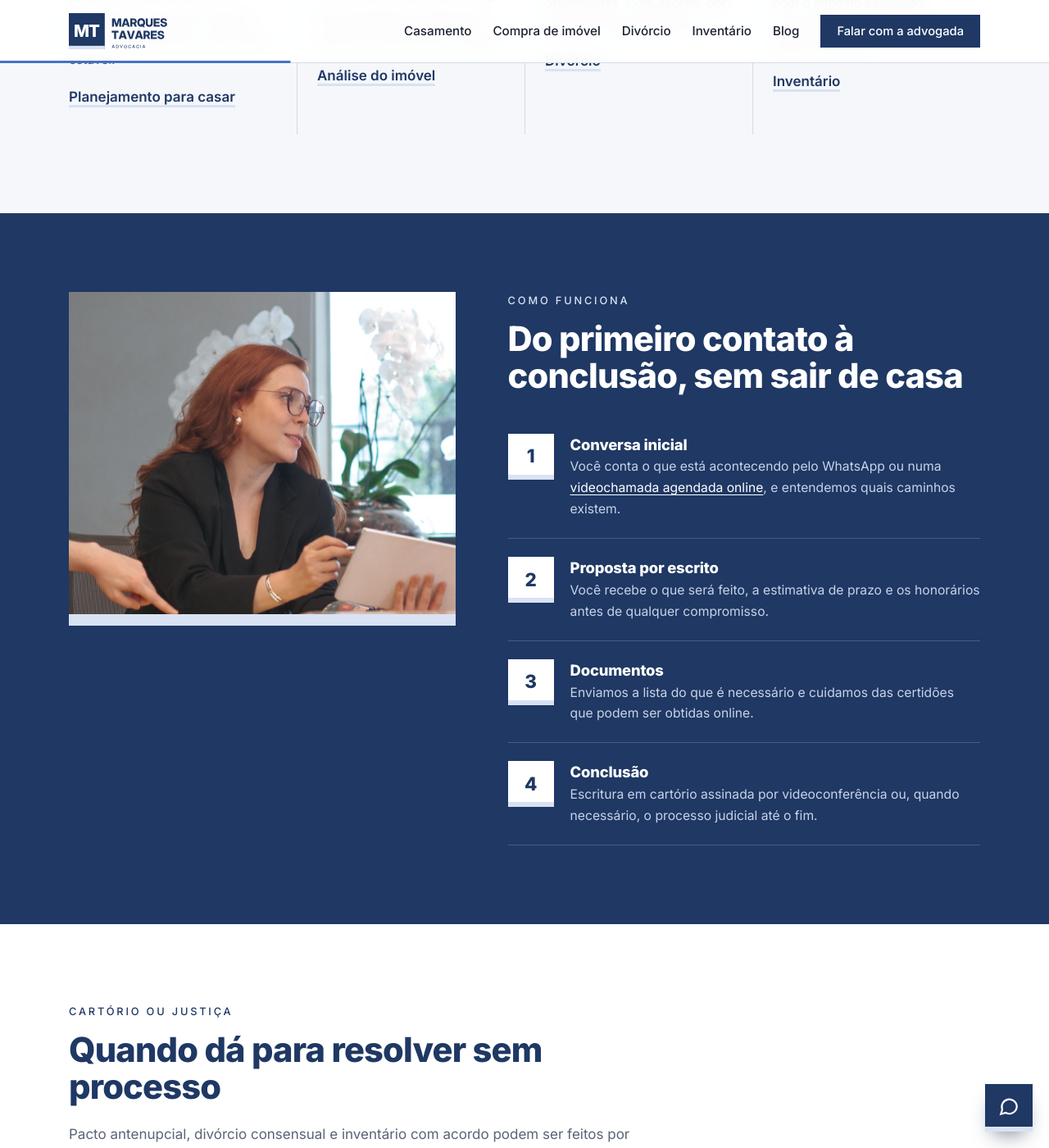
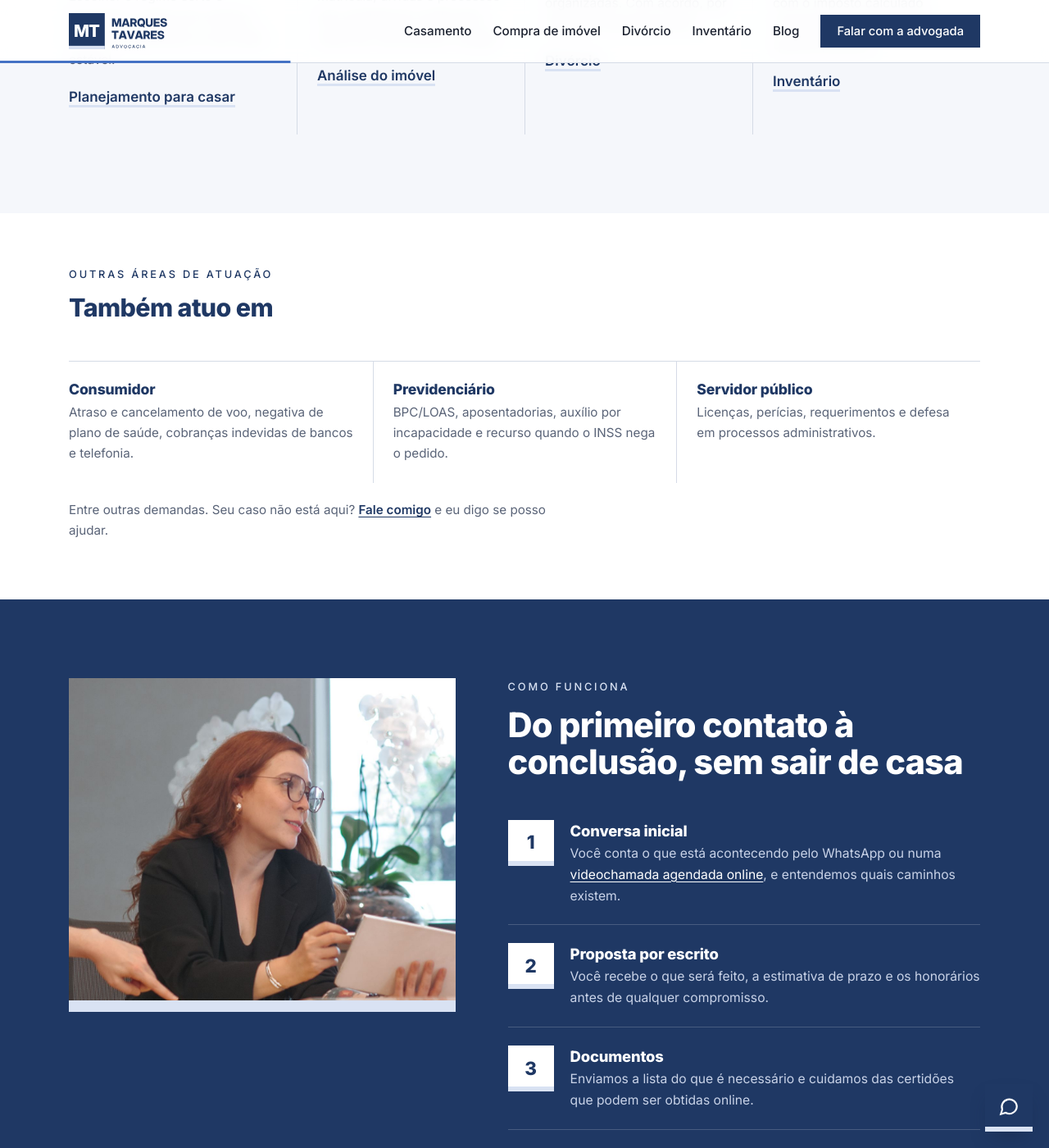
Before and after one commit to kellymtavares/marquestavares-site, a Jekyll site: the page index.html, which Jekyll copies as it is, in a window 1280 px wide and 1400 px high, scrolled down 1331 px. Shown: the whole window at 82% size. Built offline with Jekyll 4.4.1, drawn with Linux system fonts in a browser that asks for light colours; some of the changed text lies outside the part shown.

Commit message:
Add files via upload

```diff
--- a/_layouts/default.html
+++ b/_layouts/default.html
@@ -55,6 +55,7 @@
         <p><a href="/analise-pre-compra-de-imovel.html">Análise pré-compra de imóvel</a></p>
         <p><a href="/divorcio.html">Divórcio e união estável</a></p>
         <p><a href="/inventario.html">Inventário</a></p>
+        <p><a href="/outras-areas.html">Consumidor, previdenciário e servidor</a></p>
         <p><a href="/blog/">Blog</a></p>
       </div>
       <div>
--- a/analise-pre-compra-de-imovel.html
+++ b/analise-pre-compra-de-imovel.html
@@ -109,6 +109,7 @@
         <p><a href="analise-pre-compra-de-imovel.html">Análise pré-compra de imóvel</a></p>
         <p><a href="divorcio.html">Divórcio e união estável</a></p>
         <p><a href="inventario.html">Inventário</a></p>
+        <p><a href="outras-areas.html">Consumidor, previdenciário e servidor</a></p>
         <p><a href="/blog/">Blog</a></p>
       </div>
       <div>
--- a/casamento.html
+++ b/casamento.html
@@ -116,6 +116,7 @@
         <p><a href="analise-pre-compra-de-imovel.html">Análise pré-compra de imóvel</a></p>
         <p><a href="divorcio.html">Divórcio e união estável</a></p>
         <p><a href="inventario.html">Inventário</a></p>
+        <p><a href="outras-areas.html">Consumidor, previdenciário e servidor</a></p>
         <p><a href="/blog/">Blog</a></p>
       </div>
       <div>
--- a/divorcio.html
+++ b/divorcio.html
@@ -110,6 +110,7 @@
         <p><a href="analise-pre-compra-de-imovel.html">Análise pré-compra de imóvel</a></p>
         <p><a href="divorcio.html">Divórcio e união estável</a></p>
         <p><a href="inventario.html">Inventário</a></p>
+        <p><a href="outras-areas.html">Consumidor, previdenciário e servidor</a></p>
         <p><a href="/blog/">Blog</a></p>
       </div>
       <div>
--- a/index.html
+++ b/index.html
@@ -114,6 +114,30 @@
             <a href="inventario.html">Inventário</a>
           </li>
         </ol>
+      </div>
+    </section>
+
+    <section class="secao" id="outras-areas">
+      <div class="conteiner">
+        <div class="intro-secao">
+          <span class="rotulo">Outras áreas de atuação</span>
+          <h2>Também atuo em</h2>
+        </div>
+        <div class="outras">
+          <a href="outras-areas.html#consumidor">
+            <h3>Consumidor</h3>
+            <p>Atraso e cancelamento de voo, negativa de plano de saúde, cobranças indevidas de bancos e telefonia.</p>
+          </a>
+          <a href="outras-areas.html#previdenciario">
+            <h3>Previdenciário</h3>
+            <p>BPC/LOAS, aposentadorias, auxílio por incapacidade e recurso quando o INSS nega o pedido.</p>
+          </a>
+          <a href="outras-areas.html#servidor-publico">
+            <h3>Servidor público</h3>
+            <p>Licenças, perícias, requerimentos e defesa em processos administrativos.</p>
+          </a>
+        </div>
+        <p class="outras-nota">Entre outras demandas. Seu caso não está aqui? <a href="https://wa.me/5511993757015?text=Ol%C3%A1%2C%20Dra.%20Kelly!%20Vim%20pelo%20site%20e%20gostaria%20de%20saber%20se%20voc%C3%AA%20atende%20o%20meu%20caso." target="_blank" rel="noopener">Fale comigo</a> e eu digo se posso ajudar.</p>
       </div>
     </section>
 
@@ -246,6 +270,7 @@
         <p><a href="analise-pre-compra-de-imovel.html">Análise pré-compra de imóvel</a></p>
         <p><a href="divorcio.html">Divórcio e união estável</a></p>
         <p><a href="inventario.html">Inventário</a></p>
+        <p><a href="outras-areas.html">Consumidor, previdenciário e servidor</a></p>
         <p><a href="/blog/">Blog</a></p>
       </div>
       <div>
--- a/inventario.html
+++ b/inventario.html
@@ -117,6 +117,7 @@
         <p><a href="analise-pre-compra-de-imovel.html">Análise pré-compra de imóvel</a></p>
         <p><a href="divorcio.html">Divórcio e união estável</a></p>
         <p><a href="inventario.html">Inventário</a></p>
+        <p><a href="outras-areas.html">Consumidor, previdenciário e servidor</a></p>
         <p><a href="/blog/">Blog</a></p>
       </div>
       <div>
--- a/sitemap.xml
+++ b/sitemap.xml
@@ -9,6 +9,7 @@ permalink: /sitemap.xml
   <url><loc>{{ site.url }}/analise-pre-compra-de-imovel.html</loc></url>
   <url><loc>{{ site.url }}/divorcio.html</loc></url>
   <url><loc>{{ site.url }}/inventario.html</loc></url>
+  <url><loc>{{ site.url }}/outras-areas.html</loc></url>
   <url><loc>{{ site.url }}/blog/</loc></url>
   {% for post in site.posts %}<url><loc>{{ site.url }}{{ post.url }}</loc><lastmod>{{ post.date | date: '%Y-%m-%d' }}</lastmod></url>
   {% endfor %}
--- a/style.css
+++ b/style.css
@@ -360,3 +360,21 @@ p { margin: 0 0 1em; max-width: var(--medida); }
 .post-aviso .botao + .botao { background: transparent; color: #fff; border-color: rgba(255,255,255,.6); }
 .post-aviso .botao + .botao::before { background: rgba(255,255,255,.12); }
 .post-aviso .botao + .botao:hover { color: #fff; }
+
+/* Outras áreas: discreta, abaixo das fases */
+#outras-areas { padding: 64px 0 72px; }
+#outras-areas h2 { font-size: clamp(1.4rem, 2.6vw, 1.9rem); }
+.outras { display: grid; grid-template-columns: repeat(3, minmax(0, 1fr)); gap: 0; border-top: 1px solid var(--linha); }
+.outras a { display: block; padding: 24px 24px 24px 0; text-decoration: none; color: inherit; }
+.outras a + a { padding-left: 24px; border-left: 1px solid var(--linha); }
+.outras h3 { font-size: 1.1rem; margin-bottom: 6px; }
+.outras p { margin: 0; font-size: .95rem; color: var(--cinza); }
+.outras a:hover h3 { color: var(--azul-medio); }
+@media (max-width: 760px) {
+  .outras { grid-template-columns: 1fr; }
+  .outras a, .outras a + a { padding: 20px 0; border-left: 0; border-bottom: 1px solid var(--linha); }
+}
+.texto h2[id] { scroll-margin-top: 100px; }
+
+.outras-nota { margin: 20px 0 0; font-size: .95rem; color: var(--cinza); }
+.outras-nota a { font-weight: 600; color: var(--marinho); }
```
Also changed, not shown: outras-areas.html (added, +141 -0 lines).
